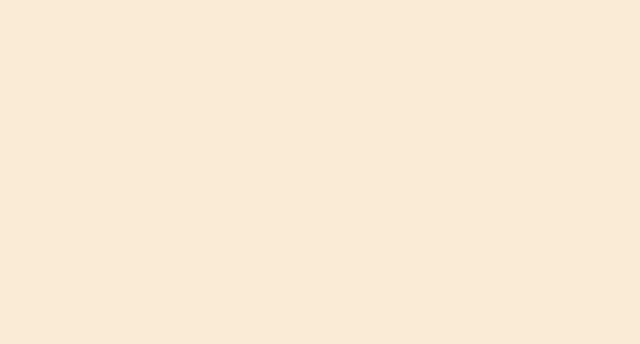
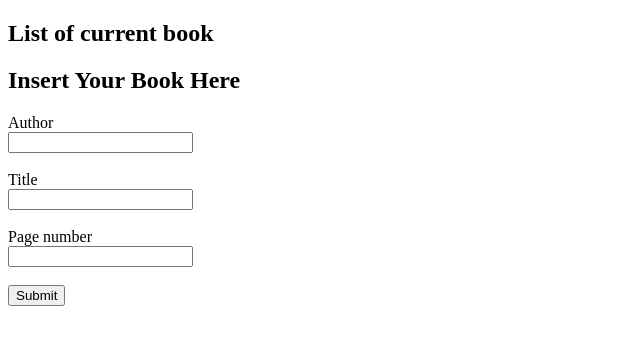
Before and after one commit to tahiry-dev/library, a plain HTML site: page index.html in a window 1280 px wide. Shown: the whole page, without its empty margins (0-640 px from the left). Drawn offline with Linux system fonts and the light colour scheme.

Commit message:
allo user to add book information

```diff
--- a/app.css
+++ b/app.css
@@ -1,3 +0,0 @@
-body {
-  background-color: antiquewhite;
-}
--- a/app.js
+++ b/app.js
@@ -1,19 +1,29 @@
 let myLibrary = []
+let i = 0;
 
-function Book(author, title, pages) {
+function Book(author, title, page) {
     this.author = author
     this.title = title
-    this.pages = pages
+    this.page = page
 }
 
+function getObject() {
+    myLibrary[i] = new Book(document.getElementById("author").value, document.getElementById("title").value, document.getElementById("page").value)
+    i++;
+    document.getElementById("author").value = "";
+    document.getElementById("title").value = "";
+    document.getElementById("page").value = "";
+}
 
-Book.prototype.addBookToLibrary = function () {
+function display_object() {
+    let e = " ";
+    let target = document.getElementById("list-container");
+    myLibrary.forEach(element => {
+        for (let keys in element) {
+            e += (`<p><b>${keys} :</b> ${element[keys]} </p>`);
+        }
 
-    let book_obj = {
-        author: this.author,
-        title: this.title,
-        pages: this.pages
-    }
+    })
 
-    myLibrary.push(book_obj)
+    target.innerHTML = e;
 }
--- a/index.html
+++ b/index.html
@@ -6,12 +6,41 @@
     <meta name="viewport" content="width=device-width, initial-scale=1.0">
     <title>Library</title>
     <link rel="stylesheet" href="app.css">
+
 </head>
 
 <body>
+    <h2>List of current book</h2>
+    <div class="books-container">
+        <ul class="book-list">
 
+        </ul>
+    </div>
 
-    <script src="app.js"></script>
+    <h2>Insert Your Book Here</h2>
+    <form>
+        <div>
+            <label for="author">Author</label><br>
+            <input type="text" id="author" value="">
+        </div><br>
+
+        <div>
+            <label for="title">Title</label><br>
+            <input type="text" id="title" value="">
+        </div><br>
+
+        <div>
+            <label for="page">Page number</label><br>
+            <input type="text" id="page" value="">
+        </div><br>
+
+        <div>
+            <input type="button" onclick="getObject();display_object();" value="Submit" />
+        </div>
+    </form>
+</body>
+
+<script src="app.js"></script>
 </body>
 
 </html>
```
